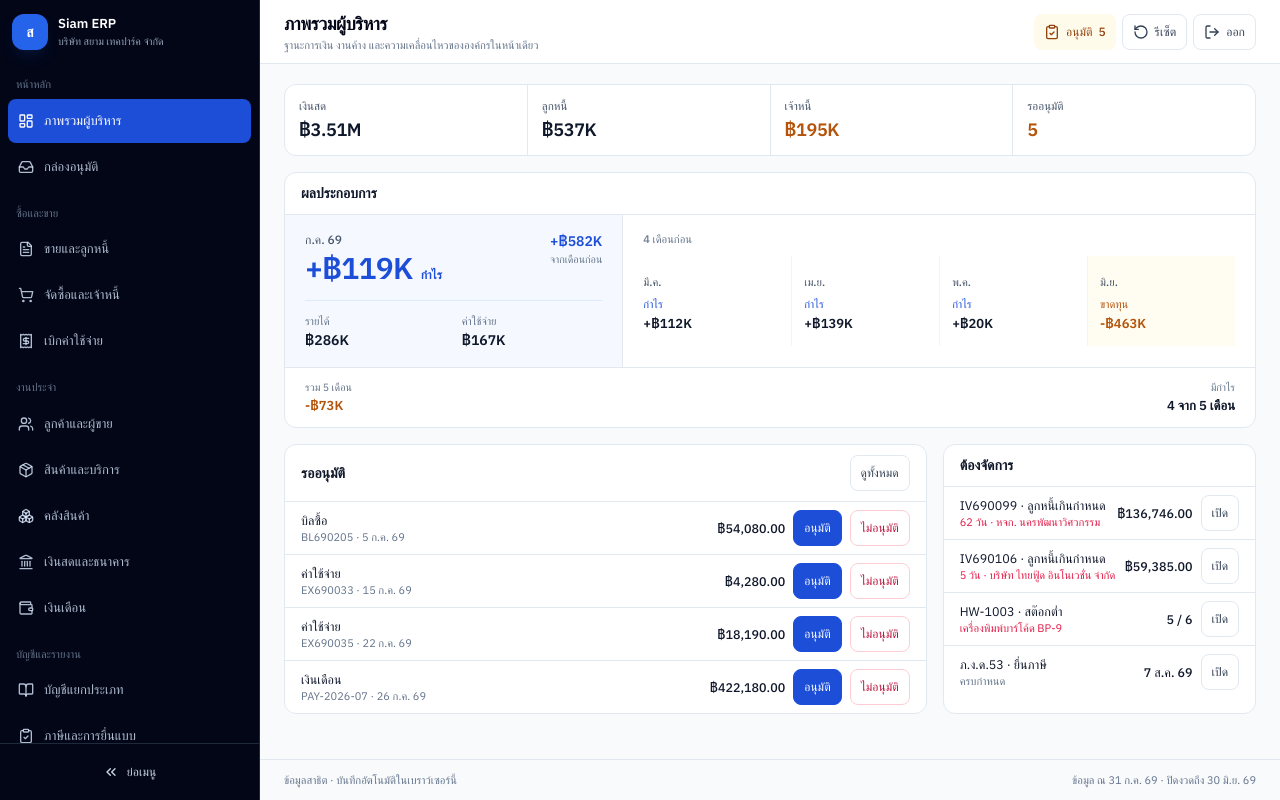
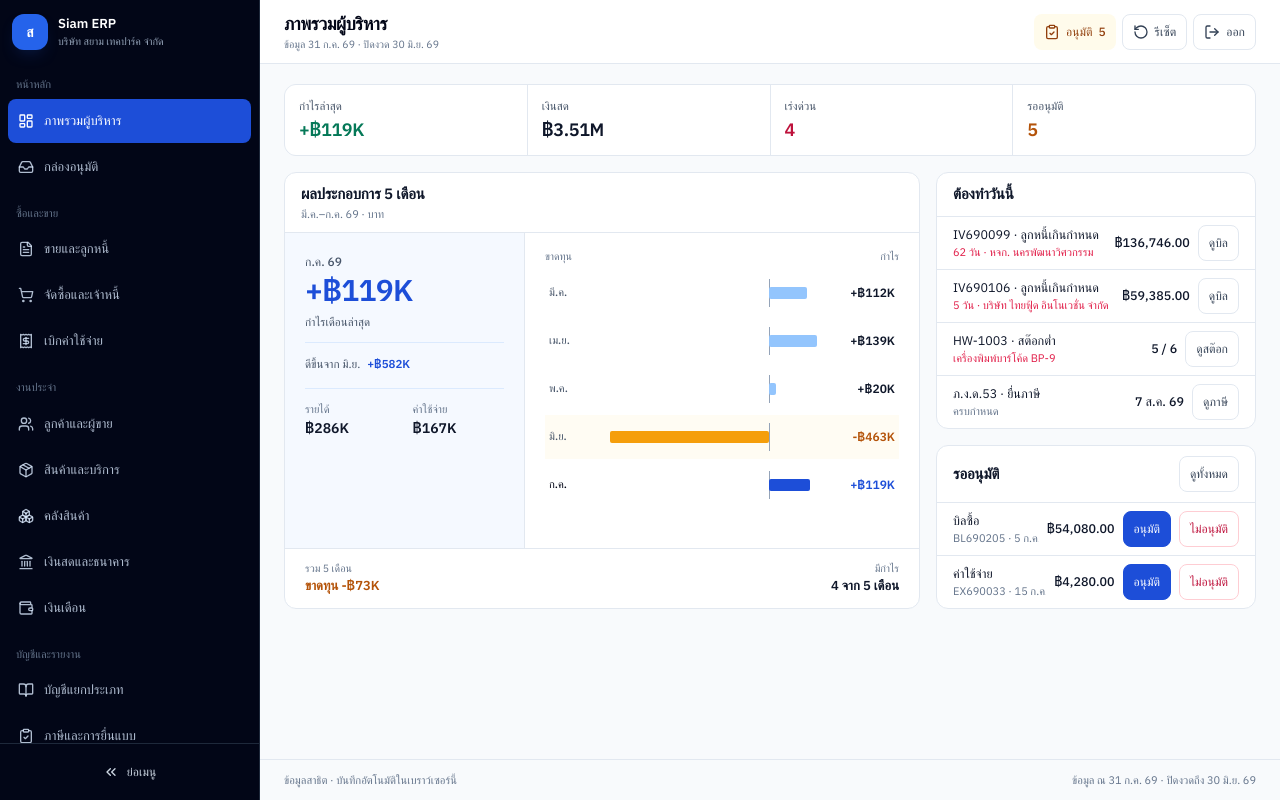
Before and after one commit to phonlapat/thai-accounting-erp-executive-prototype, a React (Vite) app: page / in a window 1280 px wide. Both pictures are taken after typing "name@example.com", "Sample123" into the empty fields and a click on the button "เข้าสู่ระบบ". Built offline with nearby package versions, Linux system fonts and the light colour scheme; a web font is replaced by a local one.

Commit message:
redesign executive decision board (#12)
Rebuild the executive dashboard hierarchy and monthly performance visual after design-team review.

```diff
--- a/src/App.tsx
+++ b/src/App.tsx
@@ -61,11 +61,15 @@ const CORE: Mod[] = [
 {
   id: 'dashboard', th: 'ภาพรวมผู้บริหาร', en: 'Dashboard', group: 'ภาพรวม', icon: LayoutDashboardIcon,
   desc: 'ฐานะการเงิน งานค้าง และความเคลื่อนไหวขององค์กรในหน้าเดียว',
-  kpis: (d) => [
-  { label: 'เงินสด', value: thb(cash(d), true), tone: 'info' },
-  { label: 'ลูกหนี้', value: thb(ar(d), true) },
-  { label: 'เจ้าหนี้', value: thb(ap(d), true), tone: 'warn' },
-  { label: 'รออนุมัติ', value: String(pendingList(d).length), tone: pendingList(d).length ? 'warn' : 'ok' }],
+  kpis: (d) => {
+    const latest = series(d).slice(-1)[0];
+    const urgent = overdueList(d).length + lowStock(d).length + (CALENDAR.length ? 1 : 0);
+    return [
+    { label: 'กำไรล่าสุด', value: latest ? `${latest.profit > 0 ? '+' : ''}${thb(latest.profit, true)}` : '—', tone: latest?.profit && latest.profit < 0 ? 'bad' : 'ok' as Tone },
+    { label: 'เงินสด', value: thb(cash(d), true), tone: 'info' as Tone },
+    { label: 'เร่งด่วน', value: String(urgent), tone: urgent ? 'bad' : 'ok' as Tone },
+    { label: 'รออนุมัติ', value: String(pendingList(d).length), tone: pendingList(d).length ? 'warn' : 'ok' as Tone }];
+  },
 
   panels: (d, a, navigate) => {
     const history = series(d);
@@ -78,44 +82,49 @@ const CORE: Mod[] = [
     const nextTax = [...CALENDAR].sort((x, y) => x.due.localeCompare(y.due))[0];
     return [
     {
-      title: 'ผลประกอบการ', full: true,
+      title: 'ผลประกอบการ 5 เดือน', sub: `${dateTH(`${profit[0]?.month}-01`).split(' ')[1]}–${dateTH(`${latestProfit?.month}-01`).split(' ')[1]} 69 · บาท`, dashboardArea: 'performance' as const,
       performance: latestProfit ? {
         period: dateTH(`${latestProfit.month}-01`).split(' ').slice(1).join(' '),
         revenue: thb(latestProfit.revenue, true), expense: thb(latestProfit.expense, true),
         profit: `${latestProfit.profit > 0 ? '+' : ''}${thb(latestProfit.profit, true)}`, profitValue: latestProfit.profit,
         change: previousProfit ? `${profitChange >= 0 ? '+' : ''}${thb(profitChange, true)}` : undefined,
+        changeLabel: previousProfit ? `${profitChange >= 0 ? 'ดีขึ้น' : 'ลดลง'}จาก ${dateTH(`${previousProfit.month}-01`).split(' ')[1]}` : undefined,
         changePositive: profitChange >= 0,
         total: thb(profitTotal, true), totalPositive: profitTotal >= 0,
         profitableMonths: `${profitableMonths} จาก ${profit.length} เดือน`,
-        history: profit.slice(0, -1).map((x) => ({ label: dateTH(`${x.month}-01`).split(' ')[1], value: x.profit, note: thb(x.profit, true) }))
+        points: profit.map((x, index) => ({ label: dateTH(`${x.month}-01`).split(' ')[1], value: x.profit, note: thb(x.profit, true), current: index === profit.length - 1 }))
       } : undefined
     },
     {
-      title: 'รออนุมัติ', wide: true,
-      lines: pendingList(d).slice(0, 4).map((x) => ({
+      title: 'รออนุมัติ', dashboardArea: 'approvals' as const,
+      lines: pendingList(d).slice(0, 2).map((x) => ({
         left: APPROVAL_TH[x.kind], sub: `${x.refNo} · ${dateTH(x.date)}`, right: thb(x.amount),
-        actions: [{ label: 'อนุมัติ', run: () => a.decide(x.id, true),
+        actions: [{ label: 'อนุมัติ', ariaLabel: `อนุมัติ ${x.refNo}`, run: () => a.decide(x.id, true),
           confirm: { title: `อนุมัติ ${x.refNo}?`, description: `ระบบจะอนุมัติยอด ${thb(x.amount)} และปลดล็อกขั้นตอนถัดไป`, confirmLabel: 'ยืนยันอนุมัติ' } }, { label: 'ไม่อนุมัติ', run: () => a.decide(x.id, false), danger: true,
+          ariaLabel: `ไม่อนุมัติ ${x.refNo}`,
           confirm: { title: `ไม่อนุมัติ ${x.refNo}?`, description: 'รายการจะถูกส่งกลับและขั้นตอนถัดไปจะไม่ถูกดำเนินการ', confirmLabel: 'ยืนยันไม่อนุมัติ' } }]
       })),
       empty: 'ไม่มีรายการค้างอนุมัติ',
-      action: { label: 'ดูทั้งหมด', run: () => navigate('approvals'), variant: 'ghost' }
+      action: { label: 'ดูทั้งหมด', run: () => navigate('approvals'), variant: 'ghost' as const }
     },
     {
-      title: 'ต้องจัดการ',
+      title: 'ต้องทำวันนี้', dashboardArea: 'urgent' as const,
       lines: [
       ...overdueList(d).slice(0, 2).map((x) => ({
         left: `${x.no} · ลูกหนี้เกินกำหนด`,
         sub: `${Math.floor((Date.parse(TODAY) - Date.parse(x.due)) / 864e5)} วัน · ${contactName(d, x.contactId)}`, tone: 'bad' as Tone, right: thb(dueOf(x)),
-        actions: [{ label: 'เปิด', run: () => navigate('sales'), variant: 'ghost' as const }]
+        actions: [{ label: 'ดูบิล', ariaLabel: `ดูบิล ${x.no}`, run: () => navigate('sales'), variant: 'ghost' as const }]
       })),
       ...lowStock(d).slice(0, 1).map((p2) => ({
         left: `${p2.code} · สต๊อกต่ำ`, sub: p2.nameTh, tone: 'bad' as Tone, right: `${num(stockOf(p2))} / ${num(p2.reorder)}`,
-        actions: [{ label: 'เปิด', run: () => navigate('inventory'), variant: 'ghost' as const }]
+        actions: [{ label: 'ดูสต๊อก', ariaLabel: `ดูสต๊อก ${p2.code}`, run: () => navigate('inventory'), variant: 'ghost' as const }]
       })),
-      ...(nextTax ? [{ left: `${nextTax.form} · ยื่นภาษี`, sub: 'ครบกำหนด', tone: 'warn' as Tone, right: dateTH(nextTax.due), actions: [{ label: 'เปิด', run: () => navigate('tax'), variant: 'ghost' as const }] }] : [])],
+      ...(nextTax ? [{ left: `${nextTax.form} · ยื่นภาษี`, sub: 'ครบกำหนด', tone: 'warn' as Tone, right: dateTH(nextTax.due), actions: [{ label: 'ดูภาษี', ariaLabel: `ดูภาษี ${nextTax.form}`, run: () => navigate('tax'), variant: 'ghost' as const }] }] : [])],
       empty: 'ไม่มีรายการเร่งด่วน'
-    }];
+    }].sort((left, right) => {
+      const order = { urgent: 0, performance: 1, approvals: 2 } as const;
+      return order[left.dashboardArea] - order[right.dashboardArea];
+    });
 
   }
 },
@@ -852,7 +861,9 @@ function Workbench({ session, onSignOut }: {session: DemoSession;onSignOut: () =
           </button>
           <div className="min-w-0 flex-1">
             <h1 ref={pageTitleRef} tabIndex={-1} className="truncate text-[16px] font-semibold tracking-[-0.02em] text-slate-950 outline-none lg:text-[18px]">{m.th}</h1>
-            <p className="hidden max-w-[72ch] truncate text-[11px] text-slate-500 xl:block">{m.desc}</p>
+            <p className={cx('max-w-[72ch] truncate text-[10.5px] text-slate-500', m.id === 'dashboard' ? 'block' : 'hidden xl:block')}>
+              {m.id === 'dashboard' ? `ข้อมูล ${dateTH(TODAY)} · ปิดงวด ${dateTH(data.settings.closedThrough)}` : m.desc}
+            </p>
           </div>
           <div className="ml-auto flex shrink-0 items-center gap-1.5">
             <button
--- a/src/ui.tsx
+++ b/src/ui.tsx
@@ -70,7 +70,7 @@ export function CardHead({ title, sub, action }: {title: string;sub?: string;act
   return (
     <header className="flex flex-wrap items-center justify-between gap-2 border-b border-slate-200 px-4 py-2.5">
       <div className="min-w-0">
-        <h2 className="truncate text-[14px] font-semibold text-slate-900">{title}</h2>
+        <h2 className="truncate text-[15px] font-semibold tracking-[-0.01em] text-slate-900">{title}</h2>
         {sub ? <p className="line-clamp-2 text-[11px] leading-4 text-slate-500 sm:truncate">{sub}</p> : null}
       </div>
       {action}
@@ -119,7 +119,7 @@ export function Row({ label, value, strong }: {label: string;value: string;stron
 
 /* ---------------- protected actions ---------------- */
 export interface ConfirmSpec {title: string;description: string;confirmLabel?: string;}
-export interface ActionSpec {label: string;run: () => void;danger?: boolean;confirm?: ConfirmSpec;variant?: 'primary' | 'ghost';disabled?: boolean;}
+export interface ActionSpec {label: string;ariaLabel?: string;run: () => void;danger?: boolean;confirm?: ConfirmSpec;variant?: 'primary' | 'ghost';disabled?: boolean;}
 
 export function ConfirmDialog({ open, title, description, confirmLabel = 'ยืนยัน', tone = 'danger', onConfirm, onClose }: {
   open: boolean;title: string;description: string;confirmLabel?: string;tone?: 'danger' | 'primary';onConfirm: () => void;onClose: () => void;
@@ -196,7 +196,7 @@ function GuardedAction({ action, className }: {action: ActionSpec;className?: st
   } : undefined);
   return (
     <>
-      <Button className={className} size="sm" variant={action.danger ? 'danger' : action.variant ?? 'primary'} disabled={action.disabled} onClick={() => confirmation ? setOpen(true) : action.run()}>{action.label}</Button>
+      <Button className={className} size="sm" variant={action.danger ? 'danger' : action.variant ?? 'primary'} disabled={action.disabled} ariaLabel={action.ariaLabel} onClick={() => confirmation ? setOpen(true) : action.run()}>{action.label}</Button>
       {confirmation ? <ConfirmDialog open={open} title={confirmation.title} description={confirmation.description} confirmLabel={confirmation.confirmLabel} tone={action.danger ? 'danger' : 'primary'} onConfirm={action.run} onClose={() => setOpen(false)} /> : null}
     </>
   );
@@ -207,12 +207,12 @@ export interface PanelLine {left: string;sub?: string;right?: string;status?: st
 export interface PanelBar {label: string;note?: string;value: number;max: number;tone?: Tone;}
 export interface PanelPerformance {
   period: string;revenue: string;expense: string;profit: string;profitValue: number;
-  change?: string;changePositive?: boolean;
+  change?: string;changeLabel?: string;changePositive?: boolean;
   total: string;totalPositive: boolean;profitableMonths: string;
-  history: Array<{label: string;value: number;note: string;}>;
+  points: Array<{label: string;value: number;note: string;current?: boolean;}>
 }
 export interface PanelSpec {
-  title: string;sub?: string;wide?: boolean;full?: boolean;note?: string;
+  title: string;sub?: string;wide?: boolean;full?: boolean;dashboardArea?: 'performance' | 'urgent' | 'approvals';note?: string;
   rows?: Array<[string, string, boolean?]>;
   bars?: PanelBar[];
   lines?: PanelLine[];
@@ -223,24 +223,27 @@ export interface PanelSpec {
 
 function PerformanceOverview({ data, title }: {data: PanelPerformance;title: string;}) {
   const currentStatus = data.profitValue > 0 ? 'กำไร' : data.profitValue < 0 ? 'ขาดทุน' : 'คุ้มทุน';
-  const aria = `${title}: ${data.period} ${currentStatus} ${data.profit}. ${data.history.map((item) => `${item.label} ${item.value > 0 ? 'กำไร' : item.value < 0 ? 'ขาดทุน' : 'คุ้มทุน'} ${item.note}`).join(', ')}. รวม ${data.total}. มีกำไร ${data.profitableMonths}`;
+  const minValue = Math.min(0, ...data.points.map((point) => point.value));
+  const maxValue = Math.max(0, ...data.points.map((point) => point.value));
+  const domainMin = minValue < 0 ? minValue * 1.08 : 0;
+  const domainMax = maxValue > 0 ? maxValue * 1.08 : 1;
+  const range = domainMax - domainMin || 1;
+  const zero = -domainMin / range * 100;
+  const aria = `${title}: ${data.period} ${currentStatus} ${data.profit}. ${data.points.map((item) => `${item.label} ${item.value > 0 ? 'กำไร' : item.value < 0 ? 'ขาดทุน' : 'คุ้มทุน'} ${item.note}`).join(', ')}. รวม ${data.total}. มีกำไร ${data.profitableMonths}`;
   return (
     <section aria-label={aria} className="flex flex-1 flex-col">
-      <div className="grid min-[720px]:grid-cols-[minmax(240px,0.75fr)_minmax(0,1.4fr)]">
-        <div className="bg-blue-50/60 px-4 py-4 min-[720px]:border-r min-[720px]:border-slate-200 min-[720px]:px-5">
-          <div className="flex items-start justify-between gap-4">
-            <div>
-              <p className="text-[12px] font-medium text-slate-600">{data.period}</p>
-              <div className="mt-1 flex items-baseline gap-2">
-                <p className={cx('text-[30px] font-semibold leading-none tracking-[-0.025em] tabular-nums', data.profitValue > 0 ? 'text-blue-700' : data.profitValue < 0 ? 'text-amber-700' : 'text-slate-900')}>{data.profit}</p>
-                <span className={cx('text-[12px] font-semibold', data.profitValue > 0 ? 'text-blue-700' : data.profitValue < 0 ? 'text-amber-700' : 'text-slate-600')}>{currentStatus}</span>
-              </div>
-            </div>
-            {data.change ? <div className="text-right">
-              <p className={cx('text-[14px] font-semibold tabular-nums', data.changePositive ? 'text-blue-700' : 'text-amber-700')}>{data.change}</p>
-              <p className="text-[10.5px] text-slate-500">จากเดือนก่อน</p>
-            </div> : null}
+      <div className="grid flex-1 min-[720px]:grid-cols-[minmax(240px,0.72fr)_minmax(0,1.28fr)]">
+        <div className="bg-blue-50/60 px-4 py-4 min-[720px]:border-r min-[720px]:border-slate-200 min-[720px]:px-5 min-[900px]:py-5">
+          <p className="text-[12px] font-medium text-slate-600">{data.period}</p>
+          <div className="mt-1 flex items-baseline gap-2">
+            <p className={cx('text-[30px] font-semibold leading-none tracking-[-0.025em] tabular-nums', data.profitValue > 0 ? 'text-blue-700' : data.profitValue < 0 ? 'text-amber-700' : 'text-slate-900')}>{data.profit}</p>
           </div>
+          <p className="mt-2 text-[11.5px] text-slate-600">
+            {currentStatus}เดือนล่าสุด
+          </p>
+          {data.change ? <p className="mt-3 border-t border-blue-100 pt-3 text-[11.5px] text-slate-600">
+            {data.changeLabel ?? 'เทียบเดือนก่อน'} <strong className={cx('ml-1 font-semibold tabular-nums', data.changePositive ? 'text-blue-700' : 'text-amber-700')}>{data.change}</strong>
+          </p> : null}
           <dl className="mt-4 grid grid-cols-2 gap-4 border-t border-blue-100 pt-3">
             <div>
               <dt className="text-[11px] text-slate-500">รายได้</dt>
@@ -253,20 +256,29 @@ function PerformanceOverview({ data, title }: {data: PanelPerformance;title: str
           </dl>
         </div>
 
-        <div className="min-w-0 px-4 py-4 min-[720px]:px-5">
-          <p className="mb-2 text-[11px] font-medium text-slate-500">4 เดือนก่อน</p>
-          <ol className="divide-y divide-slate-100 sm:grid sm:grid-cols-4 sm:divide-x sm:divide-y-0">
-            {data.history.map((point) => {
+        <div className="min-w-0 px-4 py-3.5 min-[720px]:px-5 min-[900px]:py-4">
+          <div className="mb-1.5 flex items-center justify-between text-[10.5px] text-slate-500" aria-hidden="true">
+            <span>ขาดทุน</span><span>กำไร</span>
+          </div>
+          <ol className="space-y-1">
+            {data.points.map((point) => {
               const positive = point.value > 0;
               const negative = point.value < 0;
               const signedNote = positive ? `+${point.note}` : point.note;
+              const valuePosition = (point.value - domainMin) / range * 100;
+              const left = positive ? zero : valuePosition;
+              const width = Math.max(1.5, Math.abs(valuePosition - zero));
+              const status = positive ? 'กำไร' : negative ? 'ขาดทุน' : 'คุ้มทุน';
               return (
-                <li key={point.label} className={cx('grid grid-cols-[3rem_minmax(0,1fr)_auto] items-center gap-2 py-2.5 sm:block sm:px-3 sm:py-3 sm:first:pl-0 sm:last:pr-0', negative && 'bg-amber-50/70 sm:px-3')}>
-                  <span className="text-[11px] font-medium text-slate-600">{point.label}</span>
-                  <span className={cx('text-[11px] font-medium sm:mt-1 sm:block', positive ? 'text-blue-700' : negative ? 'text-amber-700' : 'text-slate-600')}>
-                    {positive ? 'กำไร' : negative ? 'ขาดทุน' : 'คุ้มทุน'}
+                <li key={point.label} aria-label={`${point.label} ${status} ${signedNote}${point.current ? ' เดือนปัจจุบัน' : ''}`} className={cx('grid min-h-11 grid-cols-[2.8rem_minmax(0,1fr)_4.4rem] items-center gap-2', negative && 'bg-amber-50/60')}>
+                  <span className={cx('pl-1 text-[11px] font-medium', point.current ? 'text-slate-950' : 'text-slate-600')}>{point.label}</span>
+                  <span className="relative block h-7" aria-hidden="true">
+                    <span className="absolute inset-y-0 w-px bg-slate-400" style={{ left: `${zero}%` }} />
+                    <span
+                      className={cx('absolute top-2 h-3 rounded-sm', negative ? 'bg-amber-500' : point.current ? 'bg-blue-700' : 'bg-blue-300')}
+                      style={{ left: `${left}%`, width: `${width}%` }} />
                   </span>
-                  <span className={cx('text-right text-[13px] font-semibold tabular-nums sm:mt-0.5 sm:block sm:text-left', negative ? 'text-amber-700' : 'text-slate-900')}>
+                  <span className={cx('pr-1 text-right text-[12px] font-semibold tabular-nums', negative ? 'text-amber-700' : point.current ? 'text-blue-700' : 'text-slate-900')}>
                     {signedNote}
                   </span>
                 </li>
@@ -279,7 +291,7 @@ function PerformanceOverview({ data, title }: {data: PanelPerformance;title: str
       <dl className="grid grid-cols-2 gap-4 border-t border-slate-200 px-4 py-3 min-[720px]:px-5">
         <div>
           <dt className="text-[10.5px] text-slate-500">รวม 5 เดือน</dt>
-          <dd className={cx('text-[13px] font-semibold tabular-nums', data.totalPositive ? 'text-blue-700' : 'text-amber-700')}>{data.total}</dd>
+          <dd className={cx('text-[13px] font-semibold tabular-nums', data.totalPositive ? 'text-blue-700' : 'text-amber-700')}>{data.totalPositive ? 'กำไร' : 'ขาดทุน'} {data.total}</dd>
         </div>
         <div className="text-right">
           <dt className="text-[10.5px] text-slate-500">มีกำไร</dt>
@@ -292,10 +304,18 @@ function PerformanceOverview({ data, title }: {data: PanelPerformance;title: str
 
 export function Panels({ items }: {items: PanelSpec[];}) {
   if (!items.length) return null;
+  const dashboardLayout = items.some((item) => item.dashboardArea);
   return (
-    <div className="grid gap-4 min-[900px]:grid-cols-3">
+    <div className={cx('grid gap-4', dashboardLayout ? 'min-[900px]:grid-cols-[minmax(0,2fr)_minmax(320px,1fr)]' : 'min-[900px]:grid-cols-3')}>
       {items.map((p) =>
-      <Card key={p.title} className={cx('flex min-h-0 flex-col', p.wide && 'min-[900px]:col-span-2', p.full && 'min-[900px]:col-span-3')}>
+      <Card key={p.title} className={cx(
+        'flex min-h-0 flex-col',
+        p.wide && 'min-[900px]:col-span-2',
+        p.full && 'min-[900px]:col-span-3',
+        p.dashboardArea === 'performance' && 'min-[900px]:col-start-1 min-[900px]:row-start-1 min-[900px]:row-span-2',
+        p.dashboardArea === 'urgent' && 'min-[900px]:col-start-2 min-[900px]:row-start-1',
+        p.dashboardArea === 'approvals' && 'min-[900px]:col-start-2 min-[900px]:row-start-2'
+      )}>
           <CardHead
           title={p.title}
           sub={p.sub}
```
Also changed, not shown: .impeccable/critique/2026-08-03T16-23-19Z__src-app-tsx.md (added).
